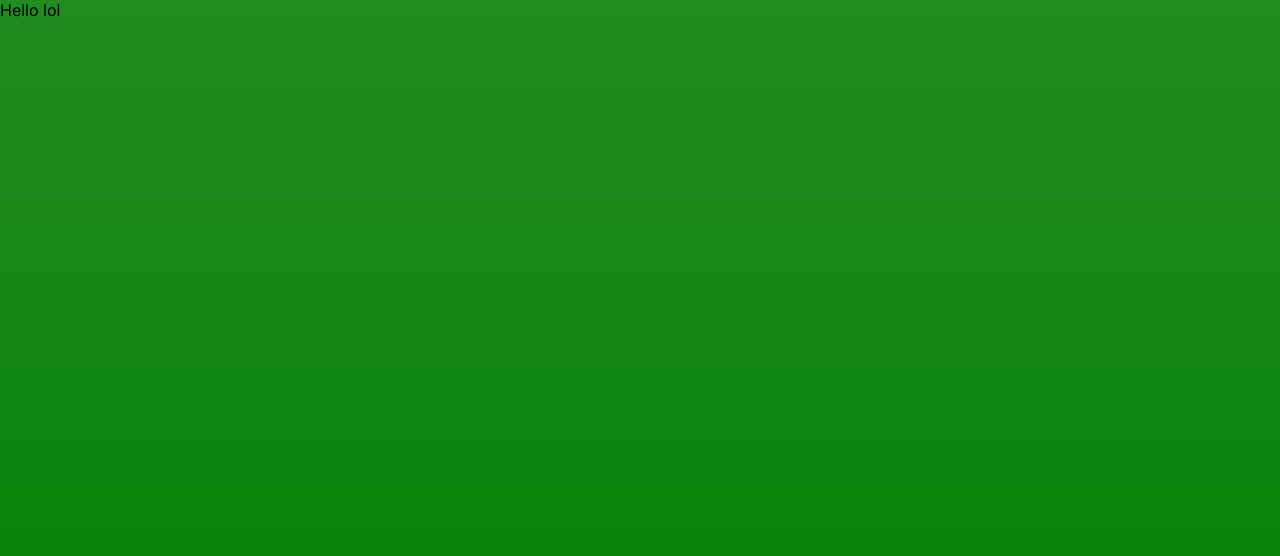
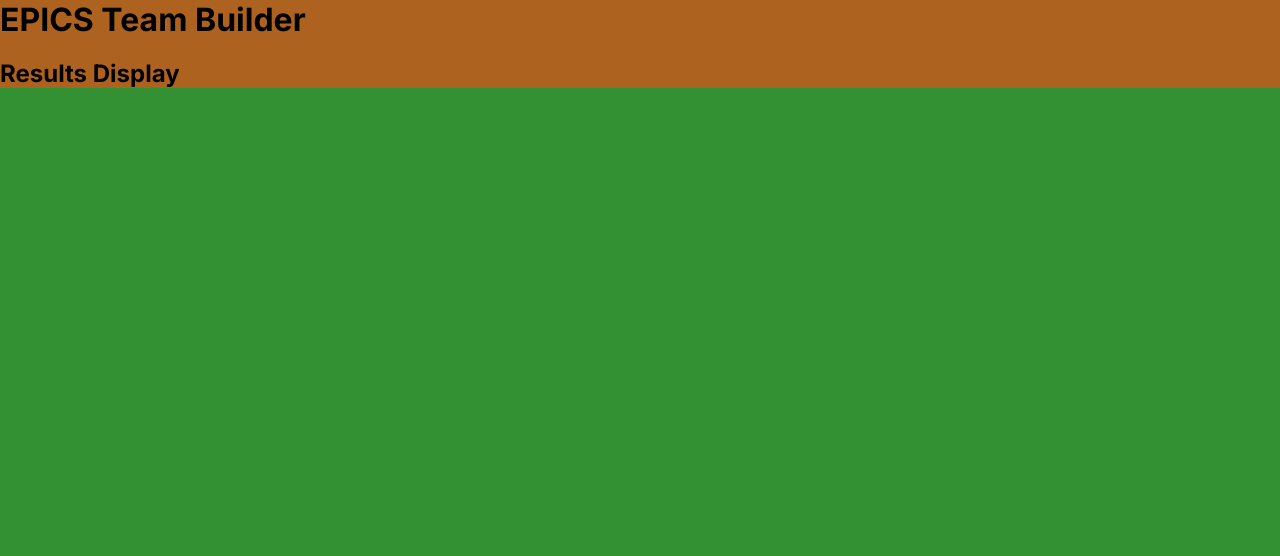
Before and after one commit to UTDallasEPICS/Teambuilder, a Next.js app: page /display in a window 1280 px wide. Shown: the top 556 px of the page. Built offline with nearby package versions, Linux system fonts and the light colour scheme.

Commit message:
2/21, css, changed background to green

```diff
--- a/app/dashboard/page.module.css
+++ b/app/dashboard/page.module.css
@@ -5,6 +5,11 @@
   align-items: center;
   padding: 6rem;
   min-height: 100vh;
+}
+
+/* background */
+.background {
+  background-color: rgb(174, 98, 32);
 }
 
 .description {
--- a/app/display/page.module.css
+++ b/app/display/page.module.css
@@ -5,6 +5,11 @@
   align-items: center;
   padding: 6rem;
   min-height: 100vh;
+}
+
+/* background */
+.background {
+  background-color: rgb(174, 98, 32);
 }
 
 .description {
--- a/app/display/page.tsx
+++ b/app/display/page.tsx
@@ -1,7 +1,16 @@
-import Image from 'next/image'
-import styles from './page.module.css'
+import styles from './page.module.css';
+
 
 export default function Display() {
-  return (<p> Hello lol  </p>
-  )
+  return (
+    <div className={styles.background}>
+      <div>
+        <h1>EPICS Team Builder</h1>
+      </div>
+      <br></br>
+      <div>
+        <h2>Results Display</h2>
+      </div>
+    </div>
+  );
 }
--- a/app/globals.css
+++ b/app/globals.css
@@ -6,7 +6,7 @@
     'Fira Mono', 'Droid Sans Mono', 'Courier New', monospace;
 
   --foreground-rgb: 0, 0, 0;
-  --background-start-rgb: 34, 139, 34;
+  --background-start-rgb: 250, 109, 34;
   --background-end-rgb: 0, 128, 0;
 
   --primary-glow: conic-gradient(
@@ -88,12 +88,13 @@ body {
 
 body {
   color: rgb(var(--foreground-rgb)); /*color of the font*/
-  background: linear-gradient(
+  /*background: linear-gradient(
       to bottom,
       transparent,
       rgb(var(--background-end-rgb))
     )
-    rgb(var(--background-start-rgb));
+    rgb(var(--background-start-rgb)); */
+    background-color: rgb(51, 144, 51);
 }
 
 a {
--- a/app/layout.tsx
+++ b/app/layout.tsx
@@ -1,3 +1,4 @@
+// These styles apply to every route in the application
 import './globals.css'
 import type { Metadata } from 'next'
 import { Inter } from 'next/font/google'
--- a/app/page.tsx
+++ b/app/page.tsx
@@ -1,5 +1,6 @@
 import Image from 'next/image'
 import styles from './page.module.css'
+import './globals.css';
 
 export default function Home() {
   return (
--- a/app/project/page.module.css
+++ b/app/project/page.module.css
@@ -5,6 +5,11 @@
   align-items: center;
   padding: 6rem;
   min-height: 100vh;
+}
+
+/* background */
+.background {
+  background-color: rgb(174, 98, 32);
 }
 
 .description {
--- /dev/null
+++ b/postcss.config.js
@@ -0,0 +1,22 @@
+module.exports = {
+  plugins: {
+    tailwindcss: {},
+    autoprefixer: {},
+  },
+}
+
+/** @type {import('tailwindcss').Config} */
+module.exports = {
+  content: [
+    './app/**/*.{js,ts,jsx,tsx,mdx}', // Note the addition of the `app` directory.
+    './pages/**/*.{js,ts,jsx,tsx,mdx}',
+    './components/**/*.{js,ts,jsx,tsx,mdx}',
+
+    // Or if using `src` directory:
+    './src/**/*.{js,ts,jsx,tsx,mdx}',
+  ],
+  theme: {
+    extend: {},
+  },
+  plugins: [],
+}
```
Also changed, not shown: app/dashboard/page.tsx (+13 -4 lines), app/project/page.tsx (+14 -5 lines), package.json (+6 -2 lines), tailwind.config.js (added, +8 -0 lines), 1 other file (tests, documents, lock files or other folders).
